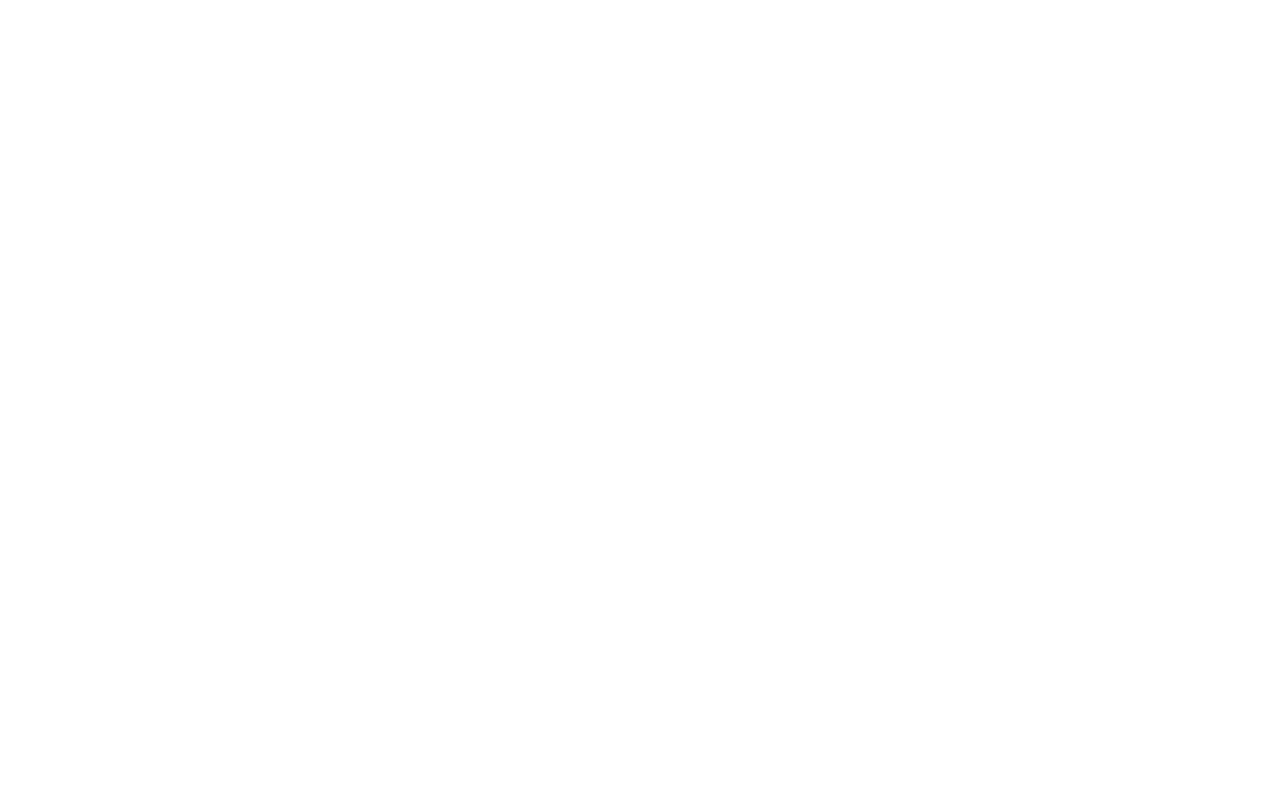
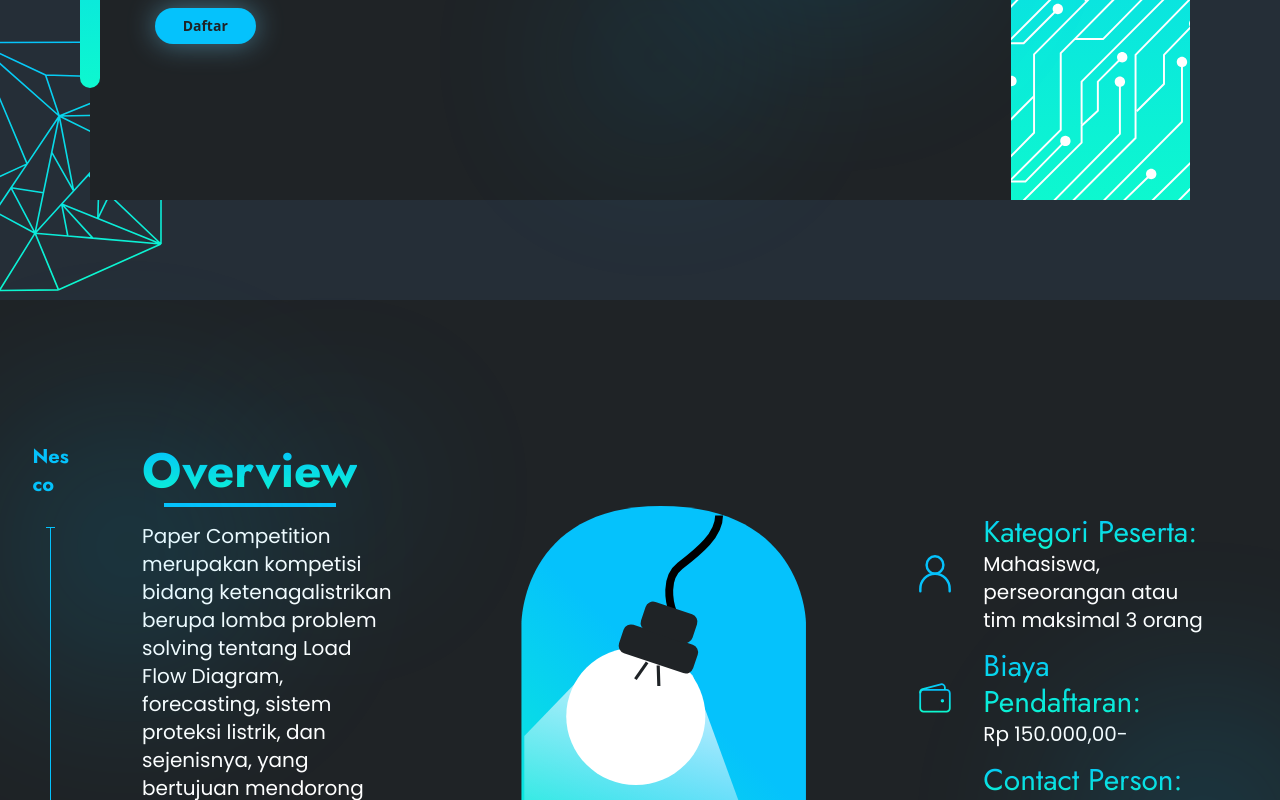
Before and after one commit to Harmerz/nescougm, a Next.js app: page /competitions/electricity in a window 1280 px wide. Before the commit this address had no page. Shown: the part 500-1300 px from the top of the page. Before the commit the page ends 800 px from the top, so only its background shows below. Built offline with nearby package versions, Linux system fonts and the light colour scheme.

Commit message:
feat : competition pages routing

```diff
--- a/pages/competition.js
+++ b/pages/competition.js
@@ -7,39 +7,7 @@
 import { DefaultLayout, Footer } from '../components/layout'
 import { HeroCompetition, Overview, Prize, Timeline } from '../components/pages/competition'
 
-export default function Competition({
-  competitionTitle = (
-    <>
-      Paper
-      <br />
-      Competition
-    </>
-  ),
-  competitionDescription = 'Paper Competition merupakan kompetisi bidang ketenagalistrikan berupa lomba problem solving tentang Load Flow Diagram, forecasting, sistem proteksi listrik, dan sejenisnya, yang bertujuan mendorong perkembangan dan perencanaan sistem ketenagalistrikan, khususnya di Indonesia.',
-  peserta = 'Mahasiswa, perseorangan atau tim maksimal 3 orang',
-  biayaPendaftaran = 'Rp 150.000,00-',
-  contactPerson = (
-    <>
-      <div className="font-bold">Fajar</div>
-      <div>WA: 081390803682</div>
-      <div>LINE: fajars7710</div>
-      <div className="font-bold">Satria </div>
-      <div>WA:083195784338</div>
-      <div>LINE: satriayw</div>
-    </>
-  ),
-  juaraMahasiswa = ['Rp5.000.000,-', 'Rp4.000.000,-', 'Rp3.000.000,-'],
-  juaraSMA = ['Rp5.000.000,-', 'Rp4.000.000,-', 'Rp3.000.000,-', 'Rp250.000,-'],
-  timelines = [
-    ['xx Mei - xx Juni', 'Mahasiswa, perseorangan atau tim maksimal 3 orang'],
-    ['xx Mei - xx Juni', 'Mahasiswa, perseorangan atau tim maksimal 3 orang'],
-    ['xx Mei - xx Juni', 'Mahasiswa, perseorangan atau tim maksimal 3 orang'],
-    ['xx Mei - xx Juni', 'Mahasiswa, perseorangan atau tim maksimal 3 orang'],
-    ['xx Mei - xx Juni', 'Mahasiswa, perseorangan atau tim maksimal 3 orang'],
-    ['xx Mei - xx Juni', 'Mahasiswa, perseorangan atau tim maksimal 3 orang'],
-    ['xx Mei - xx Juni', 'Mahasiswa, perseorangan atau tim maksimal 3 orang'],
-  ],
-}) {
+export default function Competition({ props }) {
   useEffect(() => {
     AOS.init({
       disable: false,
@@ -48,15 +16,15 @@
   return (
     <DefaultLayout title="Competition - NESCO UGM 2023">
       <div>
-        <HeroCompetition competitionTitle={competitionTitle} />
+        <HeroCompetition competitionTitle={props.competitionTitle} />
         <Overview
-          competitionDescription={competitionDescription}
-          peserta={peserta}
-          biayaPendaftaran={biayaPendaftaran}
-          contactPerson={contactPerson}
+          competitionDescription={props.competitionDescription}
+          peserta={props.peserta}
+          biayaPendaftaran={props.biayaPendaftaran}
+          contactPerson={props.contactPerson}
         />
-        <Prize juaraMahasiswa={juaraMahasiswa} juaraSMA={juaraSMA} />
-        <Timeline timelines={timelines} />
+        <Prize juaraMahasiswa={props.juaraMahasiswa} juaraSMA={props.juaraSMA} />
+        <Timeline timelines={props.timelines} />
         <BackToTop />
       </div>
       <footer>
--- /dev/null
+++ b/pages/competitions/[cabang].js
@@ -0,0 +1,117 @@
+import { useRouter } from 'next/router'
+
+import Competition from '../competition'
+
+const Electricity = {
+  competitionTitle: (
+    <>
+      Electricity
+      <br />
+      Competition
+    </>
+  ),
+  competitionDescription:
+    'Paper Competition merupakan kompetisi bidang ketenagalistrikan berupa lomba problem solving tentang Load Flow Diagram, forecasting, sistem proteksi listrik, dan sejenisnya, yang bertujuan mendorong perkembangan dan perencanaan sistem ketenagalistrikan, khususnya di Indonesia.',
+  peserta: 'Mahasiswa, perseorangan atau tim maksimal 3 orang',
+  biayaPendaftaran: 'Rp 150.000,00-',
+  contactPerson: (
+    <>
+      <div className="font-bold">Fajar</div>
+      <div>WA: 081390803682</div>
+      <div>LINE: fajars7710</div>
+      <div className="font-bold">Satria </div>
+      <div>WA:083195784338</div>
+      <div>LINE: satriayw</div>
+    </>
+  ),
+  juaraMahasiswa: ['Rp5.000.000,-', 'Rp4.000.000,-', 'Rp3.000.000,-'],
+  juaraSMA: ['Rp5.000.000,-', 'Rp4.000.000,-', 'Rp3.000.000,-', 'Rp250.000,-'],
+  timelines: [
+    ['xx Mei - xx Juni', 'Mahasiswa, perseorangan atau tim maksimal 3 orang'],
+    ['xx Mei - xx Juni', 'Mahasiswa, perseorangan atau tim maksimal 3 orang'],
+    ['xx Mei - xx Juni', 'Mahasiswa, perseorangan atau tim maksimal 3 orang'],
+    ['xx Mei - xx Juni', 'Mahasiswa, perseorangan atau tim maksimal 3 orang'],
+    ['xx Mei - xx Juni', 'Mahasiswa, perseorangan atau tim maksimal 3 orang'],
+    ['xx Mei - xx Juni', 'Mahasiswa, perseorangan atau tim maksimal 3 orang'],
+    ['xx Mei - xx Juni', 'Mahasiswa, perseorangan atau tim maksimal 3 orang'],
+  ],
+}
+
+const Paper = {
+  competitionTitle: (
+    <>
+      Paper
+      <br />
+      Competition
+    </>
+  ),
+  competitionDescription:
+    'Paper Competition merupakan kompetisi bidang ketenagalistrikan berupa lomba problem solving tentang Load Flow Diagram, forecasting, sistem proteksi listrik, dan sejenisnya, yang bertujuan mendorong perkembangan dan perencanaan sistem ketenagalistrikan, khususnya di Indonesia.',
+  peserta: 'Mahasiswa, perseorangan atau tim maksimal 3 orang',
+  biayaPendaftaran: 'Rp 150.000,00-',
+  contactPerson: (
+    <>
+      <div className="font-bold">Fajar</div>
+      <div>WA: 081390803682</div>
+      <div>LINE: fajars7710</div>
+      <div className="font-bold">Satria </div>
+      <div>WA:083195784338</div>
+      <div>LINE: satriayw</div>
+    </>
+  ),
+  juaraMahasiswa: ['Rp5.000.000,-', 'Rp4.000.000,-', 'Rp3.000.000,-'],
+  juaraSMA: ['Rp5.000.000,-', 'Rp4.000.000,-', 'Rp3.000.000,-', 'Rp250.000,-'],
+  timelines: [
+    ['xx Mei - xx Juni', 'Mahasiswa, perseorangan atau tim maksimal 3 orang'],
+    ['xx Mei - xx Juni', 'Mahasiswa, perseorangan atau tim maksimal 3 orang'],
+    ['xx Mei - xx Juni', 'Mahasiswa, perseorangan atau tim maksimal 3 orang'],
+    ['xx Mei - xx Juni', 'Mahasiswa, perseorangan atau tim maksimal 3 orang'],
+    ['xx Mei - xx Juni', 'Mahasiswa, perseorangan atau tim maksimal 3 orang'],
+    ['xx Mei - xx Juni', 'Mahasiswa, perseorangan atau tim maksimal 3 orang'],
+    ['xx Mei - xx Juni', 'Mahasiswa, perseorangan atau tim maksimal 3 orang'],
+  ],
+}
+
+const Poster = {
+  competitionTitle: (
+    <>
+      Poster
+      <br />
+      Competition
+    </>
+  ),
+  competitionDescription:
+    'Paper Competition merupakan kompetisi bidang ketenagalistrikan berupa lomba problem solving tentang Load Flow Diagram, forecasting, sistem proteksi listrik, dan sejenisnya, yang bertujuan mendorong perkembangan dan perencanaan sistem ketenagalistrikan, khususnya di Indonesia.',
+  peserta: 'Mahasiswa, perseorangan atau tim maksimal 3 orang',
+  biayaPendaftaran: 'Rp 150.000,00-',
+  contactPerson: (
+    <>
+      <div className="font-bold">Fajar</div>
+      <div>WA: 081390803682</div>
+      <div>LINE: fajars7710</div>
+      <div className="font-bold">Satria </div>
+      <div>WA:083195784338</div>
+      <div>LINE: satriayw</div>
+    </>
+  ),
+  juaraMahasiswa: ['Rp5.000.000,-', 'Rp4.000.000,-', 'Rp3.000.000,-'],
+  juaraSMA: ['Rp5.000.000,-', 'Rp4.000.000,-', 'Rp3.000.000,-', 'Rp250.000,-'],
+  timelines: [
+    ['xx Mei - xx Juni', 'Mahasiswa, perseorangan atau tim maksimal 3 orang'],
+    ['xx Mei - xx Juni', 'Mahasiswa, perseorangan atau tim maksimal 3 orang'],
+    ['xx Mei - xx Juni', 'Mahasiswa, perseorangan atau tim maksimal 3 orang'],
+    ['xx Mei - xx Juni', 'Mahasiswa, perseorangan atau tim maksimal 3 orang'],
+    ['xx Mei - xx Juni', 'Mahasiswa, perseorangan atau tim maksimal 3 orang'],
+    ['xx Mei - xx Juni', 'Mahasiswa, perseorangan atau tim maksimal 3 orang'],
+    ['xx Mei - xx Juni', 'Mahasiswa, perseorangan atau tim maksimal 3 orang'],
+  ],
+}
+
+export default function CommentPage() {
+  const router = useRouter()
+  const Cabang = router.query.cabang
+
+  if (Cabang === 'electricity') return <Competition props={Electricity} />
+  if (Cabang === 'paper') return <Competition props={Paper} />
+  if (Cabang === 'poster') return <Competition props={Poster} />
+}
```
